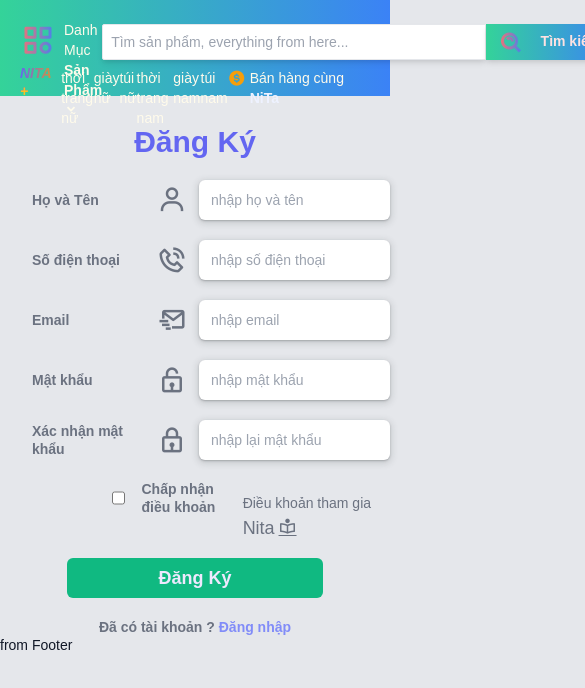
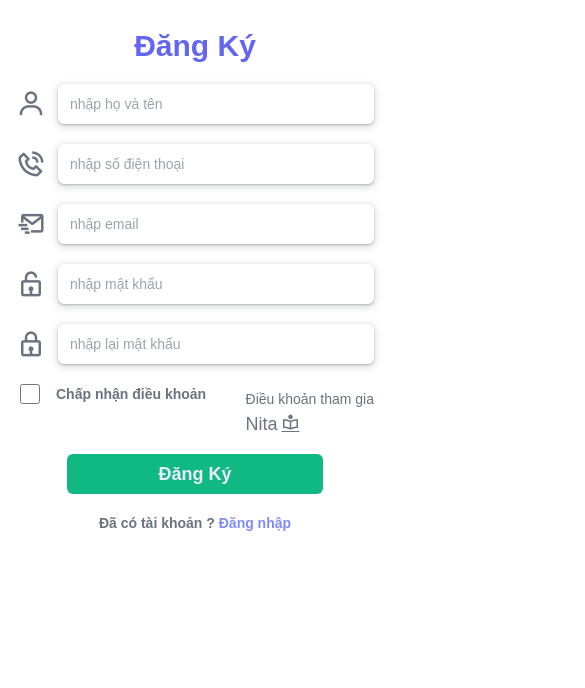
Before and after one commit to vii9/fe-app, a Next.js app: page /auth/register in a window 390 px wide. Shown: the top 688 px of the page, 585 px wide, since content can reach past the window. Built offline with nearby package versions, Linux system fonts and the light colour scheme.

Commit message:
phone header, need scroll show search box

```diff
--- a/components/Auth/Login.template.tsx
+++ b/components/Auth/Login.template.tsx
@@ -1,3 +1,5 @@
+import Link from "next/link";
+
 export default function LoginComponent() {
   return (
     // bg-gradient-to-r from-yellow-400 via-red-500 to-pink-500 w-screen h-screen
@@ -67,9 +69,11 @@ export default function LoginComponent() {
         </div>
         <div className="text-center mt-5 font-semibold text-gray-500">
           Chưa đăng ký ?{" "}
-          <a href="#" className="text-indigo-400 hover:cursor-pointer">
-            Tạo tài khoản
-          </a>
+          <Link href="/auth/register">
+            <a className="text-indigo-400 hover:cursor-pointer">
+              Tạo tài khoản
+            </a>
+          </Link>
         </div>
       </div>
     </div>
--- a/components/Auth/Register.template.tsx
+++ b/components/Auth/Register.template.tsx
@@ -1,3 +1,5 @@
+import Link from "next/link";
+
 export default function RegisterComponent() {
   return (
     <div className="flex justify-around">
@@ -5,8 +7,8 @@ export default function RegisterComponent() {
         <h1 className="text-3xl font-semibold text-indigo-500 mt-4 text-center">
           Đăng Ký
         </h1>
-        <div className="ml-8 my-5 text-gray-500 flex items-center">
-          <div className="font-semibold w-48">Họ và Tên</div>
+        <div className="mx-4 sm:ml-8 my-5 text-gray-500 flex items-center">
+          <div className="font-semibold w-48 hidden sm:block">Họ và Tên</div>
           <div className="flex items-center w-full">
             <i className="bx bx-user text-3xl"></i>
             <input
@@ -18,8 +20,10 @@ export default function RegisterComponent() {
           </div>
         </div>
 
-        <div className="ml-8 my-5 text-gray-500 flex items-center">
-          <div className="font-semibold w-48">Số điện thoại</div>
+        <div className="mx-4 sm:ml-8 my-5 text-gray-500 flex items-center">
+          <div className="font-semibold w-48 hidden sm:block">
+            Số điện thoại
+          </div>
           <div className="flex items-center w-full">
             <i className="bx bx-phone-call text-3xl"></i>
             <input
@@ -31,8 +35,8 @@ export default function RegisterComponent() {
           </div>
         </div>
 
-        <div className="ml-8 my-5 text-gray-500 flex items-center">
-          <div className="font-semibold w-48">Email</div>
+        <div className="mx-4 sm:ml-8 my-5 text-gray-500 flex items-center">
+          <div className="font-semibold w-48 hidden sm:block">Email</div>
           <div className="flex items-center w-full">
             <i className="bx bx-mail-send text-3xl"></i>
             <input
@@ -43,8 +47,8 @@ export default function RegisterComponent() {
             />
           </div>
         </div>
-        <div className="ml-8 my-5 text-gray-500 flex items-center">
-          <div className="font-semibold w-48">Mật khẩu</div>
+        <div className="mx-4 sm:ml-8 my-5 text-gray-500 flex items-center">
+          <div className="font-semibold w-48 hidden sm:block">Mật khẩu</div>
           <div className="flex items-center w-full">
             <i className="bx bx-lock-open text-3xl"></i>
             <input
@@ -56,8 +60,10 @@ export default function RegisterComponent() {
           </div>
         </div>
 
-        <div className="ml-8 my-5 text-gray-500 flex items-center">
-          <div className="font-semibold w-48">Xác nhận mật khẩu</div>
+        <div className="mx-4 sm:ml-8 my-5 text-gray-500 flex items-center">
+          <div className="font-semibold w-48 hidden sm:block">
+            Xác nhận mật khẩu
+          </div>
           <div className="flex items-center w-full">
             <i className="bx bx-lock text-3xl"></i>
             <input
@@ -69,10 +75,10 @@ export default function RegisterComponent() {
           </div>
         </div>
 
-        <div className="ml-8 my-4 text-gray-500 flex justify-between items-baseline">
+        <div className="sm:ml-8 my-4 text-gray-500 flex justify-between items-baseline">
           <div className="font-semibold mb-2 flex items-center">
             <input
-              className="w-5 h-5 focus:outline-none mr-4 ml-20 outline-none"
+              className="w-5 h-5 focus:outline-none mr-4 ml-5 sm:ml-20 outline-none"
               type="checkbox"
               name="acceptTerms"
               id="accept-terms"
@@ -81,8 +87,9 @@ export default function RegisterComponent() {
               Chấp nhận điều khoản
             </label>
           </div>
-          <div className="hover:font-bold hover:text-indigo-400 hover:cursor-pointer">
-            Điều khoản tham gia <span className="text-lg">Nita</span>{" "}
+          <div className="hover:font-bold hover:text-indigo-400 hover:cursor-pointer pr-4">
+            Điều khoản tham gia <br className="sm:hidden" />{" "}
+            <span className="text-lg">Nita</span>{" "}
             <i className="bx bx-book-reader text-lg underline"></i>
           </div>
         </div>
@@ -93,9 +100,11 @@ export default function RegisterComponent() {
         </div>
         <div className="text-center mt-5 font-semibold text-gray-500">
           Đã có tài khoản ?{" "}
-          <a href="#" className="text-indigo-400 hover:cursor-pointer">
-            Đăng nhập
-          </a>
+          <Link href="/auth/login">
+            <a href="#" className="text-indigo-400 hover:cursor-pointer">
+              Đăng nhập
+            </a>
+          </Link>
         </div>
       </div>
     </div>
--- a/pages/_app.tsx
+++ b/pages/_app.tsx
@@ -11,9 +11,11 @@ Router.events.on("routeChangeError", () => NProgress.done());
 
 function MyApp({ Component, pageProps }: AppProps) {
   return (
-    <LayoutMaster>
-      <Component {...pageProps} />
-    </LayoutMaster>
+    // <LayoutMaster>
+    //   <Component {...pageProps} />
+    // </LayoutMaster>
+
+    <Component {...pageProps} />
   );
 }
 export default MyApp;
--- /dev/null
+++ b/pages/design/index.tsx
@@ -0,0 +1,61 @@
+import Link from "next/link";
+
+export default function DesignIndex() {
+  return (
+    <div className="">
+      <header className="bg-gradient-to-r from-green-400 to-purple-500">
+        <div className="flex justify-between items-center px-3 pb-1 pt-2">
+          <div className="font-semibold text-yellow-100">FREESHIP +</div>
+          <div className="text-3xl font-semibold text-transparent bg-clip-text bg-gradient-to-r from-pink-300 to-yellow-400">
+            NiTA
+          </div>
+          <Link href="/checkout">
+            <div className="shopping-card-box flex hover:cursor-pointer">
+              <div className="icon-card-box relative">
+                <i className="bx bx-cart text-4xl text-transparent bg-clip-text bg-gradient-to-r from-green-400 to-yellow-500"></i>
+                <span className="absolute rounded-full w-5 h-5 bg-yellow-400 text-center text-sm font-bold left-5 shadow-md">
+                  0
+                </span>
+              </div>
+              <span className="text-sm text-yellow-50 pt-4">Giỏ Hàng</span>
+            </div>
+          </Link>
+        </div>
+
+        <div className="flex items-center justify-between pr-4 pl-2 pb-2 pt-1">
+          <div className="flex items-center w-16">
+            <Link href="/auth/register">
+              <a className="mx-2">
+                <i className="bx bx-left-arrow-alt text-2xl text-yellow-100"></i>
+              </a>
+            </Link>
+
+            <div className="category-box flex hover:cursor-pointer mr-2">
+              <i className="bx bx-category text-3xl text-transparent bg-clip-text bg-gradient-to-r from-yellow-100 to-pink-400"></i>
+            </div>
+          </div>
+          <div className="main-search-box flex mt-1 w-full pl-3 pr-2">
+            <input
+              type="text"
+              className="h-9 focus:outline-none pl-2 border rounded-l-md text-sm shadow-md w-full"
+              placeholder="Tìm tất cả sản phẩm..."
+            />
+            <div className="btn-search-box h-9 text-yellow-50 p-1 flex justify-around shadow-md hover:cursor-pointer bg-gray-50 rounded-r-md">
+              <i className="bx bx-search-alt text-2xl text-transparent bg-clip-text bg-gradient-to-r from-red-400 to-blue-500 font-bold"></i>
+            </div>
+          </div>
+          <Link href="/checkout">
+            <div className="shopping-card-box flex hover:cursor-pointer w-10">
+              <div className="icon-card-box relative">
+                <i className="bx bx-cart text-3xl text-transparent bg-clip-text bg-gradient-to-r from-green-400 to-yellow-500"></i>
+                <span className="absolute rounded-full w-4 h-4 bg-yellow-400 text-center text-xs font-bold left-5 shadow-md">
+                  0
+                </span>
+              </div>
+            </div>
+          </Link>
+        </div>
+      </header>
+    </div>
+  );
+}
--- a/styles/globals.css
+++ b/styles/globals.css
@@ -9,16 +9,18 @@
 body {
   /* font-family: "Poppins", monospace; */
   font: 14px/18px Arial, Helvetica, sans-serif;
+  color: black;
 }
 
+/*
 @layer base {
   body {
-    @apply bg-gray-200 text-gray-900;
 
-    /*** darkMode */
-    /* @apply bg-gray-900 text-gray-100; */
+    @apply bg-gray-200 text-gray-900; //darkMode bg-gray-900 text-gray-100;
+
   }
-}
+} */
+
 .hover-category:hover {
   color: #2962ff;
   font-weight: bold;
--- a/tailwind.config.js
+++ b/tailwind.config.js
@@ -3,6 +3,22 @@ module.exports = {
   purge: ["./pages/**/*.{js,ts,jsx,tsx}", "./components/**/*.{js,ts,jsx,tsx}"],
   darkMode: false, // or 'media' or 'class'
   theme: {
+    screens: {
+      sm: "576px",
+      // => @media (min-width: 576px) { ... }
+
+      md: "768px",
+      // => @media (min-width: 768px) { ... }
+
+      lg: "1024px",
+      // => @media (min-width: 1024px) { ... }
+
+      xl: "1280px",
+      // => @media (min-width: 1280px) { ... }
+
+      "2xl": "1536px",
+      // => @media (min-width: 1536px) { ... }
+    },
     extend: {
       width: {
         192: "48rem",
```
